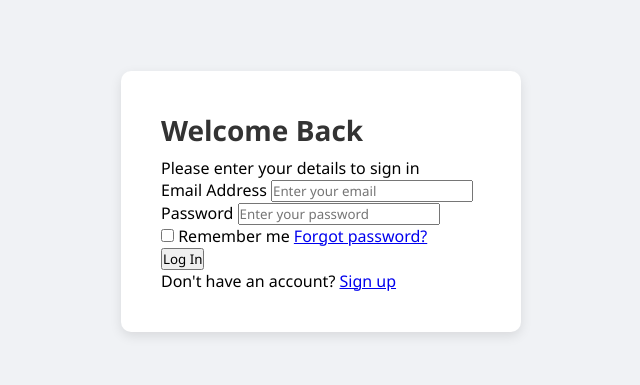
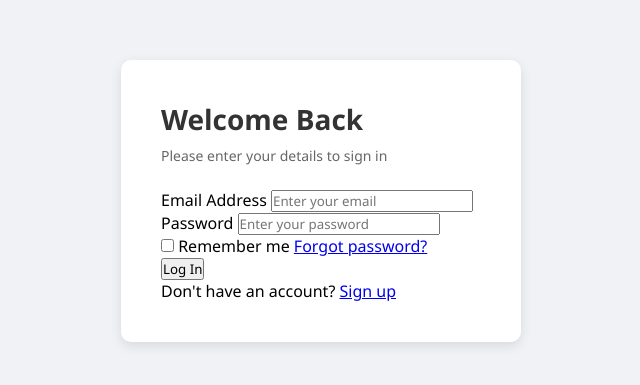
Before and after one commit to hamsehmahamud/gittest, a website: page login.html in a window 1280 px wide. Shown: the part 199-584 px from the top of the page, without its empty margins (319-959 px from the left). Drawn offline with Linux system fonts and the light colour scheme.

Commit message:
adding subtitle design in style.css file

```diff
--- a/style.css
+++ b/style.css
@@ -26,3 +26,8 @@ h2 {
     margin-bottom: 8px;
     font-size: 28px;
 }
+.subtitle {
+    color: #666666;
+    font-size: 14px;
+    margin-bottom: 24px;
+}
```
